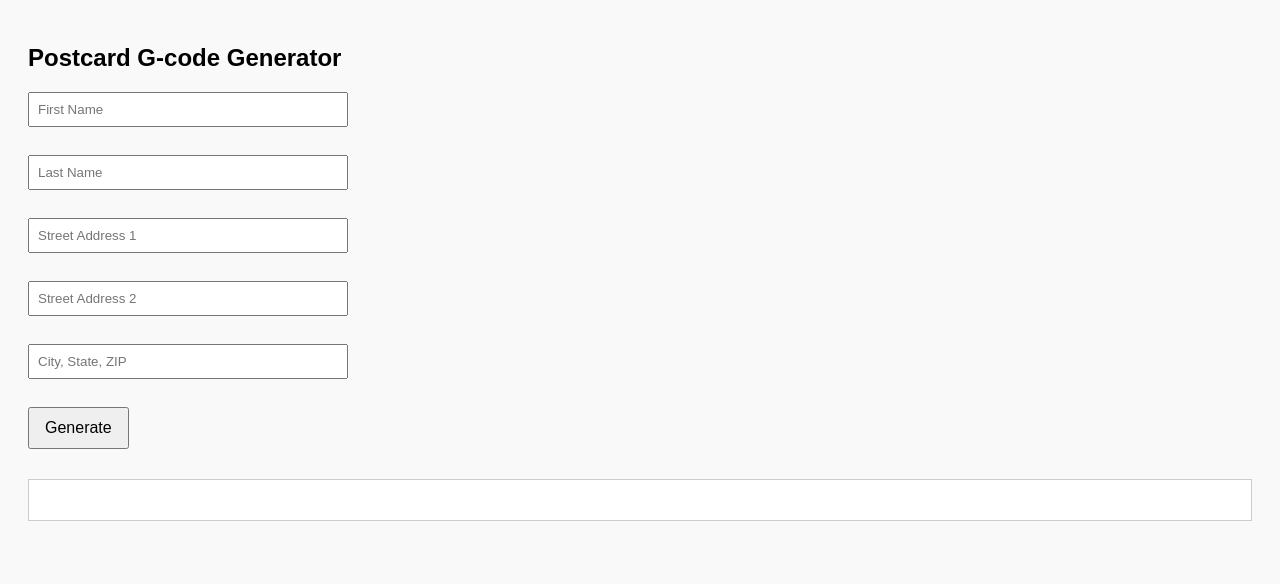
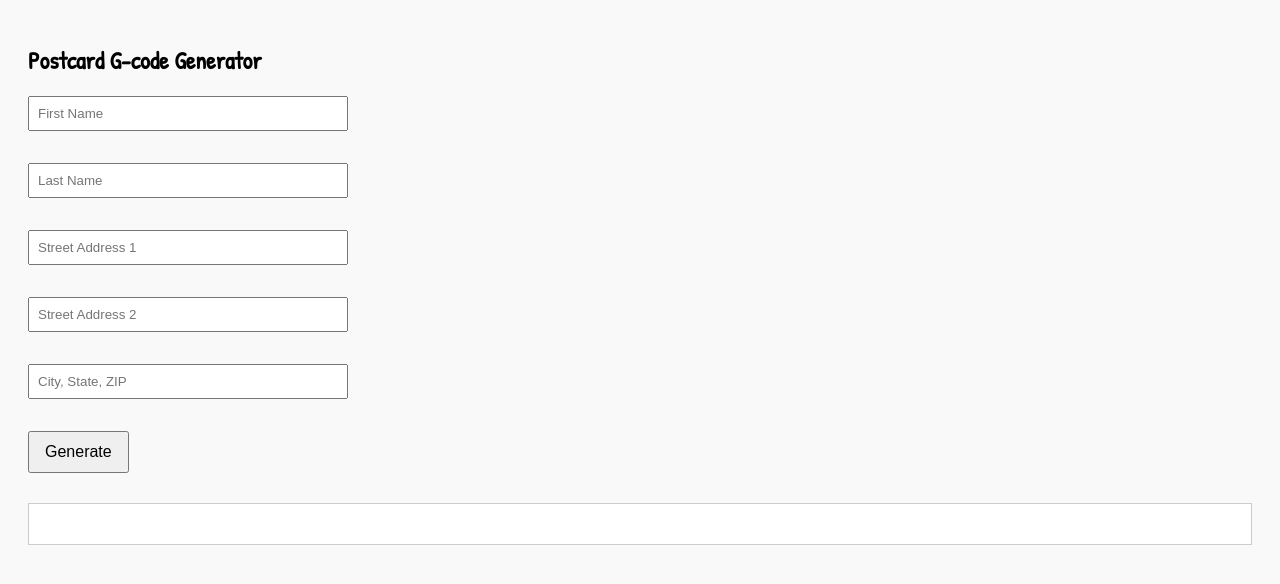
Before and after one commit to danjpark/postcard-writing, a plain HTML site: page index.html in a window 1280 px wide. Drawn offline with Linux system fonts and the light colour scheme.

Commit message:
Update style.css

```diff
--- a/style.css
+++ b/style.css
@@ -1,7 +1,8 @@
 body {
-  font-family: sans-serif;
+  font-family: 'Patrick Hand', cursive;
   padding: 20px;
   background: #f9f9f9;
+
 }
 
 h1 {
```
